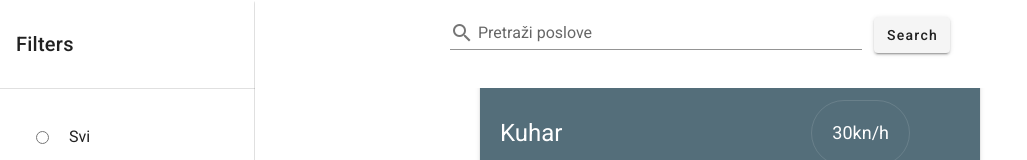
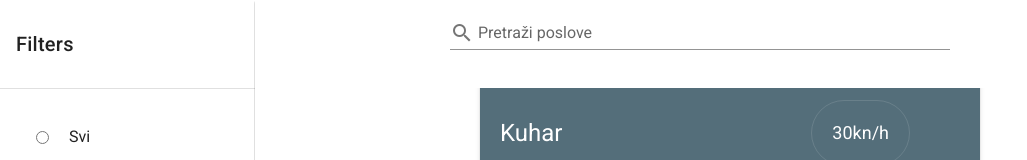
Before and after one commit to AnteAntonini/ks-interface, a Vue app: page /lista in a window 1280 px wide. Shown: the top 160 px of the page, without its empty margins (0-1027 px from the left). Built offline with nearby package versions, Linux system fonts and the light colour scheme.

Commit message:
removed Search button in ListaPoslova

```diff
--- a/src/views/ListaPoslova.vue
+++ b/src/views/ListaPoslova.vue
@@ -57,9 +57,6 @@
             class="search-events mt-6"
             hint="search other jobs"
           ></v-text-field>
-          <v-btn class="pa-3 ml-3 mt-6" style="text-transform: capitalize"
-            >Search</v-btn
-          >
         </div>
         <v-spacer></v-spacer>
       </v-app-bar>
```
